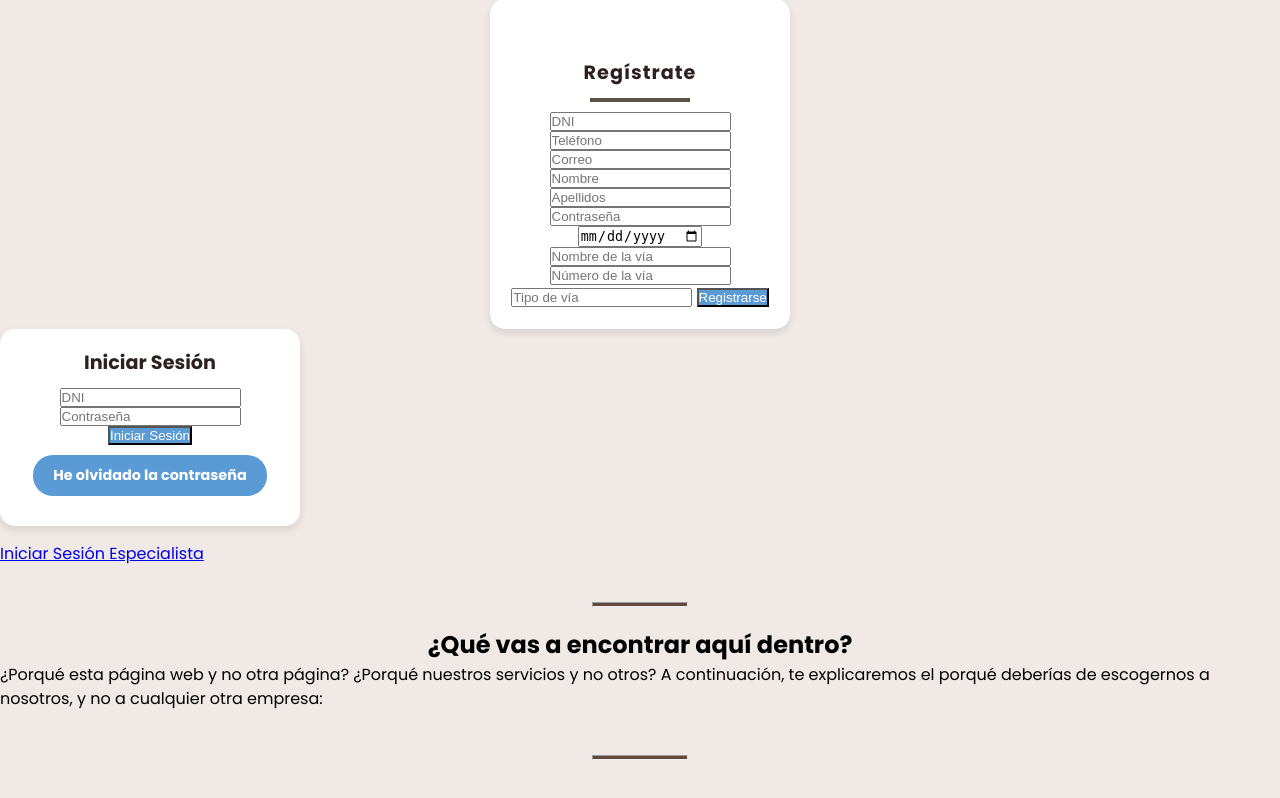
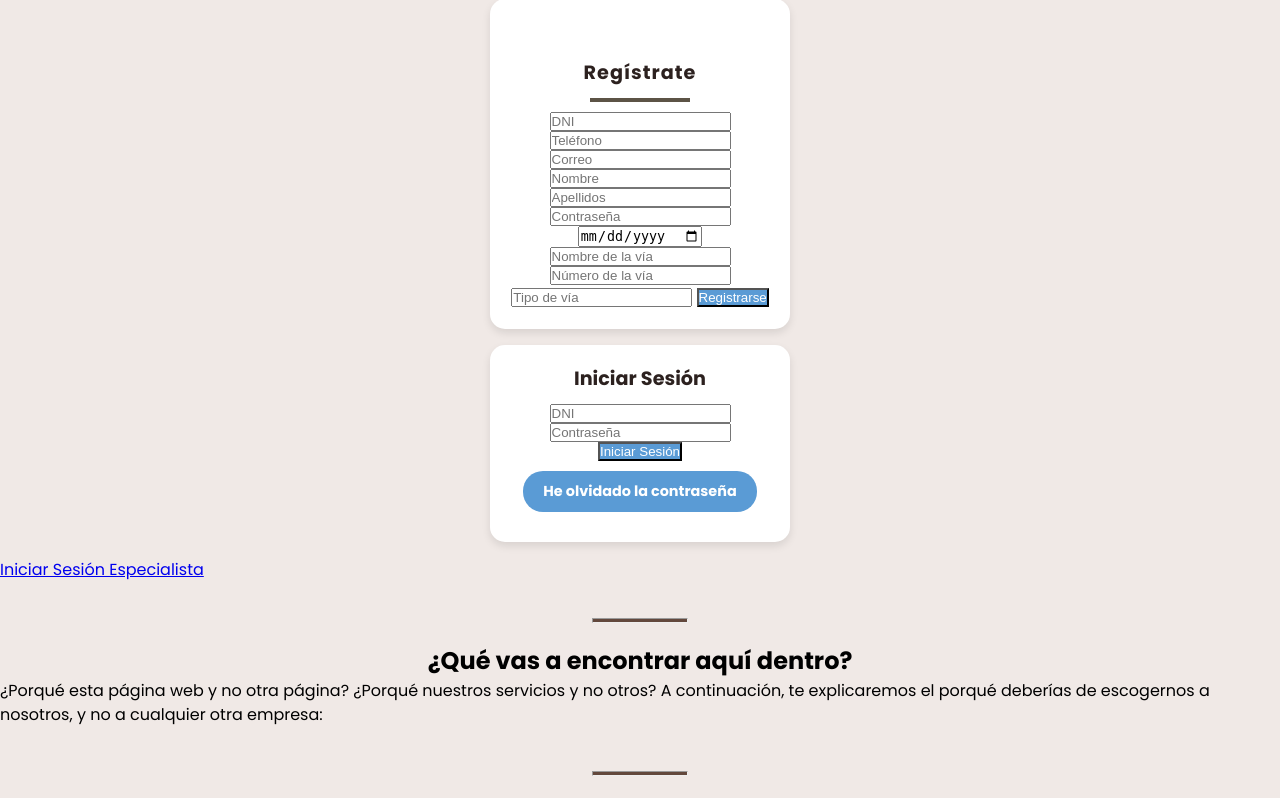
Before and after one commit to ElenaaDalmau/Entrega, a PHP site: page / in a window 1280 px wide. Shown: the part 554-1352 px from the top of the page. Run offline with PHP 8.4, Linux system fonts and the light colour scheme.

Commit message:
Update inicio.css

```diff
--- a/css/inicio.css
+++ b/css/inicio.css
@@ -259,15 +259,17 @@ footer p {
     padding-bottom: 16px;
 }
 
+.login-container{
+    display: flex;
+    justify-content: center;
+    padding-top: 16px;
+}
 
-
-
-
-
-
-
-
-
+.enlaceess{
+    display: flex;
+    justify-content: center;
+    padding-top: 16px;
+}
 
 
 
```
